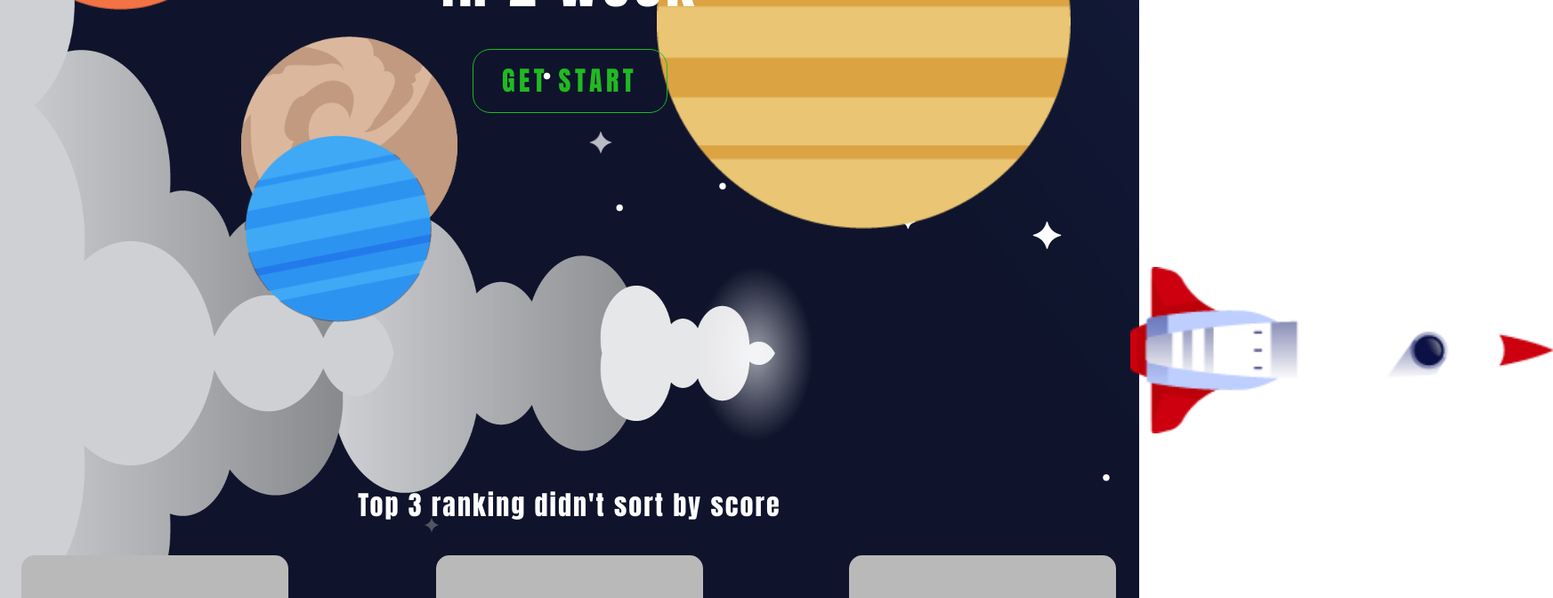
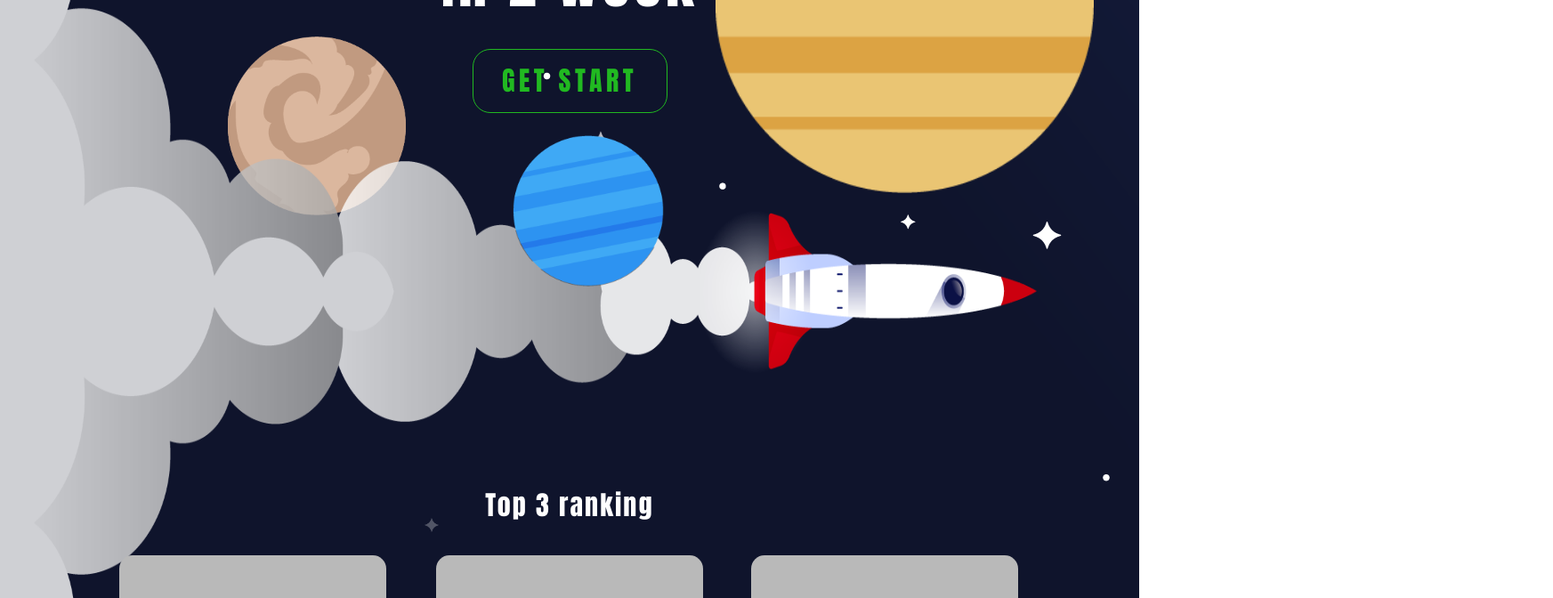
Before and after one commit to Bourbxn/CE_BoostUp_X_Frontend, a React (Create React App) app in the folder my-app/: page / in a window 1280 px wide. Shown: the part 645-1317 px from the top of the page at 89% size, 1745 px wide, since content can reach past the window. Built offline with nearby package versions, Linux system fonts and the light colour scheme; the HTML template or start-up script is replaced by a standard one.

Commit message:
Co-authored-by: 10Dev <Patiyut1807@users.noreply.github.com>

```diff
--- a/my-app/src/css/home.css
+++ b/my-app/src/css/home.css
@@ -1,93 +1,107 @@
 .top-3-box {
      @apply z-[3] absolute top-[834px]
      tb:top-[1010px]
+     pc2:top-[1269px]
      pc:top-[1269px]
 }
 
 .card-1 {
      @apply w-[150px] h-[200px] bg-[#B9B9B9] rounded-[15px] text-white text-center text-[64px] leading-[226px]
      tb:absolute tb:right-[191px] tb:w-[200px] tb:h-[300px] tb:text-[96px] tb:leading-[145px] tb:pt-[75.6px]
+     pc2:absolute pc2:right-[206.5px] pc2:w-[300px] pc2:h-[450px] pc2:text-[150px] pc2:pt-[115px]
      pc:absolute pc:right-[316.5px] pc:w-[300px] pc:h-[450px] pc:text-[150px] pc:pt-[115px]
 }
 
 .card-2 {
      @apply w-[150px] h-[200px] bg-[#B9B9B9] rounded-[15px] text-white text-center text-[64px] leading-[226px] mt-[22px]
      tb:absolute tb:right-[-95.5px] tb:w-[200px] tb:h-[300px] tb:text-[96px] tb:leading-[145px] tb:pt-[75.6px] tb:mt-0
+     pc2:absolute pc2:right-[-150px] pc2:w-[300px] pc2:h-[450px] pc2:text-[150px] pc2:pt-[115px] pc2:mt-0
      pc:absolute pc:right-[-150px] pc:w-[300px] pc:h-[450px] pc:text-[150px] pc:pt-[115px] pc:mt-0
 }
 
 .card-3 {
      @apply w-[150px] h-[200px] bg-[#B9B9B9] rounded-[15px] text-white text-center text-[64px] leading-[226px] mt-[22px]
      tb:absolute tb:w-[200px] tb:h-[300px] tb:left-[191px] tb:text-[96px] tb:leading-[145px] tb:pt-[75.6px] tb:mt-0
+     pc2:absolute pc2:left-[203.5px] pc2:w-[300px] pc2:h-[450px] pc2:text-[150px] pc2:pt-[115px] pc2:mt-0
      pc:absolute pc:left-[313.5px] pc:w-[300px] pc:h-[450px] pc:text-[150px] pc:pt-[115px] pc:mt-0
 }
 
 .button-getStart {
      @apply z-[3] top-[200px] w-[130px] h-[50px] text-[20px] text-[#21B921] leading-[22px]
      rounded-[15px] border-[1px] border-solid border-[#21B921] box-border duration-100 ease-linear
-     hover:w-[150px] hover:h-[60px] hover:text-[25px] hover:bg-[#21B921] hover:text-white
+     hover:bg-[#21B921] hover:text-white
 
      tb:w-[170px] tb:h-[60px] tb:text-[25px]
-     tb:hover:w-[190px] tb:hover:h-[72px] tb:hover:text-[30px]
+
+     pc2:w-[219px] pc2:h-[72px] pc2:text-[30px] pc2:leading-[58px] pc2:rounded-[20px]
 
      pc:w-[219px] pc:h-[72px] pc:text-[30px] pc:leading-[58px] pc:rounded-[20px]
-     pc:hover:w-[240px] pc:hover:h-[85px] pc:hover:text-[35px]
 }
 
 .text-1 {
-     @apply z-[3] absolute w-[1920px] h-[211px] top-[328px] text-white text-[32px] text-center leading-[48px]
+     @apply z-[3] absolute w-[100vw] h-[211px] top-[328px] text-white text-[32px] text-center leading-[48px]
      tb:top-[364px] tb:text-[48px] tb:leading-[72px]
+     pc2:text-[64px] pc2:leading-[96px] pc2:top-[481px]
      pc:text-[64px] pc:leading-[96px] pc:top-[481px]
 }
 
 .text-2 {
-     @apply z-[3] absolute w-[1920px] top-[791px] text-white text-[20px] text-center leading-[22.5px]
+     @apply z-[3] absolute w-[100vw] top-[791px] text-white text-[20px] text-center leading-[22.5px]
      tb:top-[914px] tb:text-[30px] tb:leading-[45px]
+     pc2:top-[1190px] pc2:text-[30px] pc2:leading-[45px]
      pc:top-[1190px] pc:text-[30px] pc:leading-[45px]
 }
 
 .mars {
      @apply z-[2] absolute top-[385px] left-0 w-0 h-0
+     pc2:w-[231px] pc2:h-[231px]
      pc:w-[271px] pc:h-[271px]
 }
 
 .pluto {
-     @apply z-0 absolute top-[686px] left-[271px] w-0 h-0
+     @apply z-0 absolute top-[686px] left-[20%] w-0 h-0
+     pc2:w-[200px] pc2:h-[201px]
      pc:w-[243px] pc:h-[244px]
 }
 
 .jupiter {
-     @apply z-0 absolute top-[436px] right-[77px] w-0 h-0
+     @apply z-0 absolute top-[436px] right-[4%] w-0 h-0
+     pc2:w-[425px] pc2:h-[426px]
      pc:w-[465px] pc:h-[466px]
 }
 
 .neptune {
-     @apply z-[2] absolute top-[797px] right-[795px] w-0 h-0
+     @apply z-[2] absolute top-[797px] left-[45%] w-0 h-0
+     pc2:w-[170px] pc2:h-[170px]
      pc:w-[210px] pc:h-[210px]
 }
 
 .saturn {
      @apply z-0 absolute top-[158px] right-[340.72px] w-0 h-0 rotate-[-12.68deg]
+     pc2:w-[480.37px] pc2:h-[188.01px]
      pc:w-[520.37px] pc:h-[228.01px]
 }
 
 .mercury {
      @apply z-0 absolute top-[242px] right-[98px] w-0 h-0
+     pc2:w-[97px] pc2:h-[97px]
      pc:w-[137px] pc:h-[137px]
 }
 
-.rocket {
+/* .rocket {
      @apply z-[1] absolute top-[945px] left-[1270px] w-0 h-0
      pc:w-[475px] pc:h-[187px]
-}
+} */
 
 .clound {
      @apply z-0 absolute top-0 left-0 w-0 h-0
+     pc2:w-[1800px] pc2:h-[1680px]
      pc:w-[1920px] pc:h-[1800px]
 }
 
 .star {
      @apply z-0 absolute origin-center w-0 h-0
+     pc2:w-[10px] pc2:h-[10px]
      pc:w-[10px] pc:h-[10px]
 }
 
--- a/my-app/src/index.css
+++ b/my-app/src/index.css
@@ -27,5 +27,6 @@
 .home-layout {
   @apply w-screen min-h-screen flex justify-center items-center text-white bg-app-home-mobile bg-cover h-[1512px]
   tb:bg-app-home-tablet tb:h-[1366px]
-  pc:bg-app-home  pc:h-[1800px]
+  pc2:bg-app-home pc2:h-[1800px] pc2:bg-cover
+  pc:bg-app-home pc:h-[1800px] pc:bg-cover
 }
--- a/my-app/src/pages/Home.jsx
+++ b/my-app/src/pages/Home.jsx
@@ -8,57 +8,60 @@ import Jupiter from '../pictures/homeImage/Jupiter_real.png'
 import Neptune from '../pictures/homeImage/Naptune.png'
 import Saturn from '../pictures/homeImage/Saturn.png'
 import Mercury from '../pictures/homeImage/Mercury.png'
-import Rocket from '../pictures/homeImage/Rocket_Horizontal.png'
-import Clound from '../pictures/homeImage/clound.png'
+import Rocket from '../pictures/homeImage/cloundWithRocket.png'
 import Star from '../pictures/homeImage/star.png'
 
 const HomeComponent = () => {
+
+     const image = [
+          {key: 1, img: Mars, alt: 'Mars', style: 'mars'},
+          {key: 2, img: Pluto,alt: 'Pluto', style: 'pluto'},
+          {key: 3, img: Jupiter,alt: 'Jupiter', style: 'jupiter'},
+          {key: 4, img: Neptune,alt: 'Neptune', style: 'neptune'},
+          {key: 5, img: Saturn,alt: 'Saturn', style: 'saturn'},
+          {key: 6, img: Mercury,alt: 'Mercury', style: 'mercury'},
+          {key: 7, img: Rocket,alt: 'Rocket', style: 'clound'},
+          {key: 8, img: Star,alt: 'Star1', style: 'star star01'},
+          {key: 9, img: Star,alt: 'Star2', style: 'star star02'},
+          {key: 10, img: Star,alt: 'Star3', style: 'star star03'},
+          {key: 11, img: Star,alt: 'Star4', style: 'star star04'},
+          {key: 12, img: Star,alt: 'Star5', style: 'star star05'},
+          {key: 13, img: Star,alt: 'Star6', style: 'star star06'},
+          {key: 14, img: Star,alt: 'Star7', style: 'star star07'},
+          {key: 15, img: Star,alt: 'Star8', style: 'star star08'},
+          {key: 16, img: Star,alt: 'Star9', style: 'star star09'},
+          {key: 17, img: Star,alt: 'Star10', style: 'star star10'},
+     ]
+
      return (
           <div>
-               <img src={Mars} alt='Mars' className=' mars' />
-               <img src={Pluto} alt='Pluto' className=' pluto' />
-               <img src={Jupiter} alt='Jupiter' className=' jupiter' />
-               <img src={Neptune} alt='Neptune' className=' neptune' />
-               <img src={Saturn} alt='Saturn' className=' saturn' />
-               <img src={Mercury} alt='Mercury' className=' mercury' />
-               <img src={Rocket} alt='Rocket' className=' rocket' />
-               <img src={Clound} alt='Clound' className=' clound' />
-               <img src={Star} alt='Star1' className=' star star01' />
-               <img src={Star} alt='Star2' className=' star star02' />
-               <img src={Star} alt='Star3' className=' star star03' />
-               <img src={Star} alt='Star4' className=' star star04' />
-               <img src={Star} alt='Star5' className=' star star05' />
-               <img src={Star} alt='Star6' className=' star star06' />
-               <img src={Star} alt='Star7' className=' star star07' />
-               <img src={Star} alt='Star8' className=' star star08' />
-               <img src={Star} alt='Star9' className=' star star09' />
-               <img src={Star} alt='Star9' className=' star star10' />
+               {image.map((components) => {
+                    return <img key={components.key} src={components.img} alt={components.alt} className={components.style} />
+               })}
           </div>
      )
 }
 
 const Top3Card = (props) => {
 
-     const {data} = props
+     const {top3} = props
 
      return (
           <div className=' top-3-box'>
-               <div className=' card-1'>
-                    {data[0]}
-               </div>
-               <div className=' card-2'>
-                    {data[1]}
-               </div>
-               <div className=' card-3'>
-                    {data[2]}
-               </div>
+               {top3.map((data) => {
+                    return <div key={data.key} className={data.style} >{data.data}</div>
+               })}
           </div>
      )
 }
 
 const Home = () => {
 
-     const data = ['T','O','P']
+     const data = [
+          {key: 1, data: 'T', style: 'card-1'},
+          {key: 2, data: 'O', style: 'card-2'},
+          {key: 3, data: 'P', style: 'card-3'}
+     ]
 
      return (
           <div className="home-layout">
@@ -77,10 +80,10 @@ const Home = () => {
                </div>
 
                <p className=" text-2">
-               Top 3 ranking didn't sort by score
+               Top 3 ranking
                </p>
 
-               <Top3Card data={data} />
+               <Top3Card top3={data} />
           </div>
      );
 };
--- a/my-app/tailwind.config.js
+++ b/my-app/tailwind.config.js
@@ -5,7 +5,8 @@ module.exports = {
       'md': '960px',
       'mb': {'max': '420px'},
       'tb': {'min': '421px','max': '1024px'},
-      'pc': {'min': '1025px'},
+      'pc2': {'min': '1025px','max': '1450px'},
+      'pc': {'min': '1451px'},
     },
     extend: {
       colors: {
```
Also changed, not shown: my-app/src/pictures/homeImage/cloundWithRocket.png (added), 1 other file (tests, documents, lock files or other folders).
